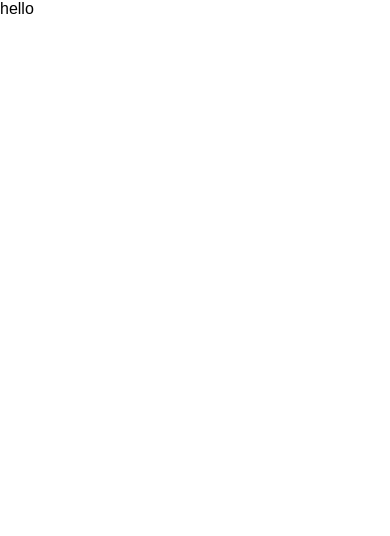
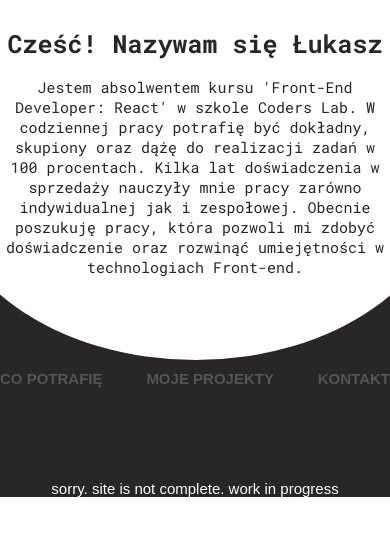
Before and after one commit to LucaGavri/WytworniaBlasku_Project, a React (Create React App) app: page / in a window 390 px wide. Shown: the top 536 px of the page. Built offline with nearby package versions, Linux system fonts and the light colour scheme.

Commit message:
header, nav sections + rwd

```diff
--- a/src/App.js
+++ b/src/App.js
@@ -1,8 +1,10 @@
 import React, {Component} from 'react';
 import './App.css';
 import './App.scss';
-import Header from './header/_header.js'
 import Welcome from "./welcome/_welcome";
+import Header from './header/_header'
+import Nav from "./navigation/_navigation";
+import Skills from "./skills/_skills";
 
 
 class App extends Component {
@@ -11,11 +13,12 @@ class App extends Component {
         let getInBtn = document.querySelector(".get-in");
         getInBtn.addEventListener('click', function (e) {
             e.preventDefault();
-            document.querySelector(".welcome-app").style.display="none";
-            document.querySelector(".page").style.display="block";
+            document.querySelector(".welcome-app").style.display = "none";
+            document.querySelector(".page").style.display = "block";
         })
 
     }
+
     render() {
         return (
             <div className="app">
@@ -23,7 +26,9 @@ class App extends Component {
                     <Welcome/>
                 </div>
                 <div className="page">
-                <Header/>
+                    <Header/>
+                    <Nav/>
+                    <Skills/>
                 </div>
             </div>
         )
--- a/src/App.scss
+++ b/src/App.scss
@@ -1,6 +1,6 @@
 .app {
   margin: 0 auto;
-
+  background: #282626;
   .page {
     display: none;
   }
--- a/src/header/_header.js
+++ b/src/header/_header.js
@@ -5,7 +5,23 @@ import './_header.scss';
 class Header extends Component {
     render() {
         return (
-            <div>hello</div>
+            <div className="header">
+                <div className="header-text">
+                    <h1 className="header-title">
+                        Cześć! Nazywam się Łukasz
+                    </h1>
+                    <p className="header-about">
+                        Jestem absolwentem kursu 'Front-End Developer: React' w szkole
+                        Coders Lab. W codziennej pracy potrafię być dokładny, skupiony oraz
+                        dążę do realizacji zadań w 100 procentach. Kilka lat doświadczenia w
+                        sprzedaży nauczyły mnie pracy zarówno indywidualnej jak i
+                        zespołowej.
+                        Obecnie poszukuję pracy, która pozwoli mi zdobyć doświadczenie
+                        oraz rozwinąć umiejętności w technologiach Front-end.
+                    </p>
+                </div>
+            </div>
+
         )
     }
 }
--- a/src/header/_header.scss
+++ b/src/header/_header.scss
@@ -1,5 +1,77 @@
 .header {
   margin: 0;
-  padding: 0;
-  font-size: 50px;
+  padding: 10px 0 0 0;
+  width: 100%;
+  height: 250px;
+  position: relative;
+  overflow: hidden;
+  font-family: 'Roboto Mono', monospace;
+
+  &:before {
+    content: '';
+    position: absolute;
+    top: 0;
+    left: -15%;
+    width: 130%;
+    height: 100%;
+    background: #fff;
+    border-radius: 0 0 50% 50%;
+  }
+
+  .header-text {
+    max-width: 1100px;
+    margin: 0 auto;
+    position: relative;
+    z-index: 1;
+    text-align: center;
+
+    .header-title {
+      font-size: 30px;
+      color: #282626;
+    }
+
+    .header-about {
+      font-size: 20px;
+      color: #282626;
+    }
+  }
 }
+
+@media (max-width: 1000px) {
+  .header {
+    height: 300px;
+  }
+}
+
+@media (max-width: 715px) {
+  .header {
+    height: 350px;
+  }
+}
+
+@media (max-width: 560px) {
+  .header {
+    height: 390px;
+  }
+}
+
+@media (max-width: 485px) {
+  .header {
+    height: 350px;
+    .header-text {
+
+      .header-title {
+        font-size: 25px;
+      }
+
+      .header-about {
+        font-size: 15px;
+      }
+    }
+  }
+}
+@media (max-width: 365px) {
+  .header {
+    height: 390px;
+  }
+}
--- /dev/null
+++ b/src/navigation/_navigation.js
@@ -0,0 +1,34 @@
+import React, {Component} from "react";
+import './_navigation.scss';
+
+
+class Nav extends Component {
+    render() {
+        return (
+            <div className="navigation">
+                <ul>
+                    <li>
+                        <a href="#">
+                            <span>Co potrafię</span>
+                            <span>Co potrafię</span>
+                        </a>
+                    </li>
+                    <li>
+                        <a href="#">
+                            <span>Moje projekty</span>
+                            <span>Moje projekty</span>
+                        </a>
+                    </li>
+                    <li>
+                        <a href="#">
+                            <span>Kontakt</span>
+                            <span>Kontakt</span>
+                        </a>
+                    </li>
+                </ul>
+            </div>
+        )
+    }
+}
+
+export default Nav;
--- /dev/null
+++ b/src/navigation/_navigation.scss
@@ -0,0 +1,90 @@
+.navigation {
+  padding-top: 20px;
+  margin: 0 auto;
+  max-width: 700px;
+  height: 50px;
+
+  ul {
+    padding: 0;
+    margin: 0;
+    font-size: 20px;
+    display: flex;
+    justify-content: space-between;
+
+    li {
+      list-style-type: none;
+      position: relative;
+
+      a {
+        position: relative;
+        height: 20px;
+        display: block;
+        text-decoration: none;
+        overflow: hidden;
+        text-transform: uppercase;
+        font-weight: bold;
+
+        span {
+          width: 100%;
+          height: 100%;
+          display: block;
+          color: #fff;
+          transition: .5s;
+        }
+
+        span:nth-child(1) {
+          color: #555;
+        }
+
+        span:nth-child(2) {
+          color: #fff;
+        }
+      }
+
+      &:hover {
+        a {
+          span:nth-child(1) {
+            transform: translateY(-100%);
+          }
+        }
+      }
+      &:hover {
+        a {
+          span:nth-child(2) {
+            transform: translateY(-100%);
+          }
+        }
+      }
+    }
+  }
+}
+
+@media (max-width: 450px) {
+  .navigation{
+    padding-top: 10px;
+    height: 40px;
+    ul{
+      li{
+        span{
+          font-size: 15px;
+        }
+      }
+    }
+  }
+}
+
+@media (max-width: 350px) {
+  .navigation{
+    height: 70px;
+    ul{
+      justify-content: center;
+      align-items: center;
+      flex-direction: column;
+      li{
+        span{
+          font-size: 15px;
+        }
+      }
+    }
+  }
+}
--- /dev/null
+++ b/src/skills/_skills.js
@@ -0,0 +1,15 @@
+import React, {Component} from "react";
+import "./_skills.scss"
+
+
+class Skills extends Component {
+    render() {
+        return (
+            <div className="skills">
+               sorry. site is not complete. work in progress
+            </div>
+        )
+    }
+}
+
+export default Skills;
--- /dev/null
+++ b/src/skills/_skills.scss
@@ -0,0 +1,6 @@
+.skills{
+  padding-top: 70px;
+  text-align: center;
+  color: #fff;
+  font-size: 15px;
+}
--- a/src/welcome/_welcome.scss
+++ b/src/welcome/_welcome.scss
@@ -4,6 +4,7 @@
     padding: 0;
     width: 100vw;
     height: 100vh;
+    background: #fff;
     font-family: 'Roboto Mono', monospace;
   }
 
@@ -16,12 +17,14 @@
     padding: 5px;
     font-size: 20px;
     letter-spacing: 1px;
+    color: #282626;
     font-weight: bold;
     background: #fff;
     cursor: pointer;
     border-radius: 6px;
     border: 3px solid #282626;
-    animation: showButton 7s linear 1;
+    opacity: 1;
+    animation: showButton 1s linear 1; // zmien na 7s zeby wspolgralo z textem
     transition: 1s all;
     &:hover{
       background: #282626;
@@ -30,16 +33,13 @@
   }
   @keyframes showButton {
     0% {
-      border: 0;
-      cursor: none;
-      color: #fff;
+      opacity: 0;
     }
     80% {
-      border: 0;
-      cursor: none;
-      color: #fff;
+      opacity: 0;
     }
     100% {
+      opacity: 1;
     }
   }
 
```
Also changed, not shown: src/images/photocv.jpg (added), src/images/photocv_nobg.png (added), 12 other files (tests, documents, lock files or other folders).
